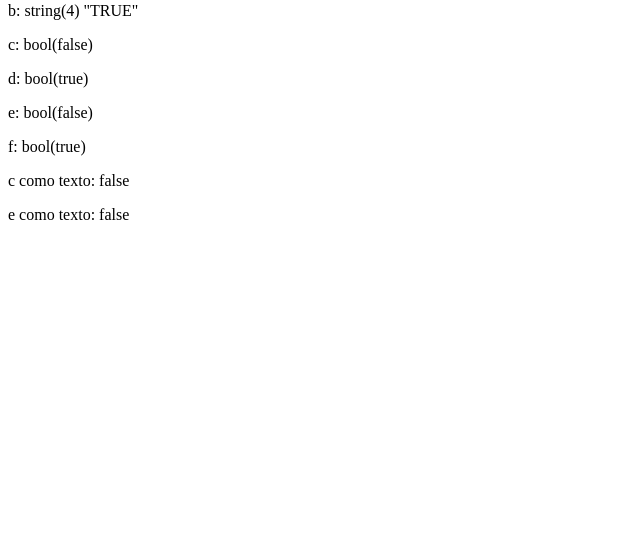
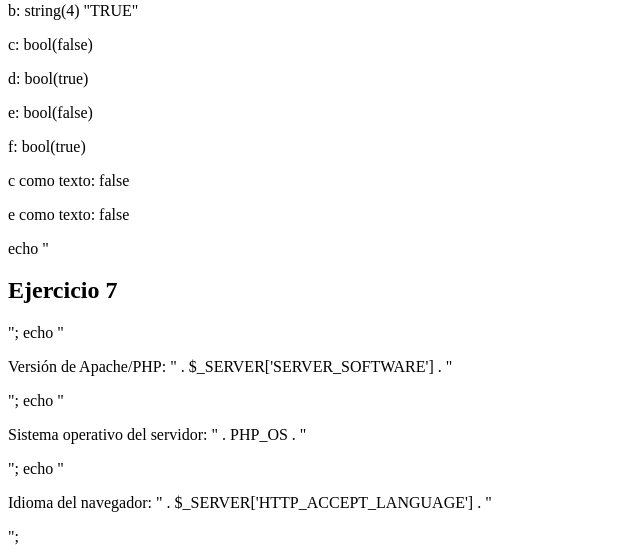
Before and after one commit to N0x370z/tecweb, a PHP site: page / in a window 1280 px wide. Shown: the part 1240-1794 px from the top of the page, without its empty margins (0-640 px from the left). Before the commit the page ends 1460 px from the top, so only its background shows below. Run offline with PHP 8.4, Linux system fonts and the light colour scheme.

Commit message:
Práctica 05 - Ejercicio 7

```diff
--- a/practicas/p05/index.php
+++ b/practicas/p05/index.php
@@ -125,5 +125,12 @@ echo "<p>e como texto: " . boolToText($e) . "</p>";
 unset($a, $b, $c, $d, $e, $f);
 
     ?>
+
+echo "<h2>Ejercicio 7</h2>";
+
+echo "<p>Versión de Apache/PHP: " . $_SERVER['SERVER_SOFTWARE'] . "</p>";
+echo "<p>Sistema operativo del servidor: " . PHP_OS . "</p>";
+echo "<p>Idioma del navegador: " . $_SERVER['HTTP_ACCEPT_LANGUAGE'] . "</p>";
+
 </body>
 </html>
```
